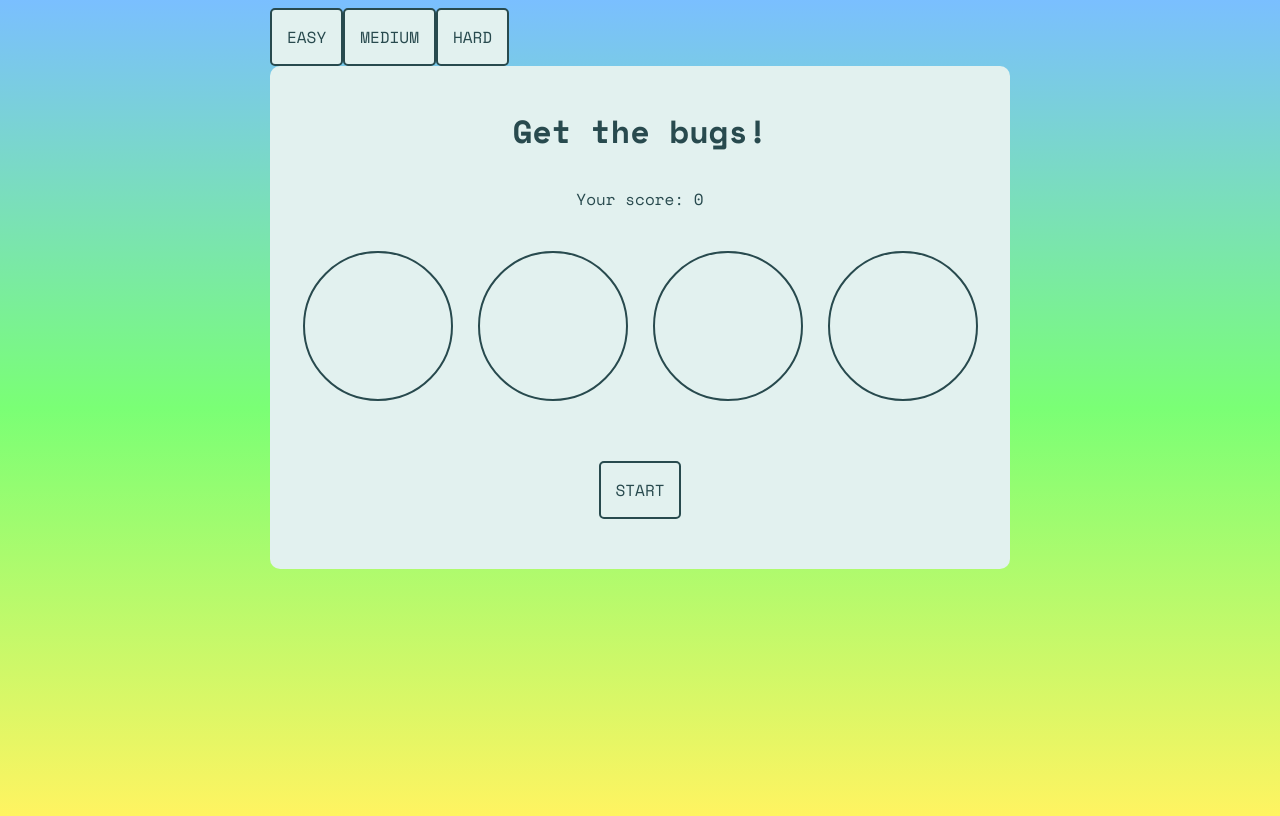
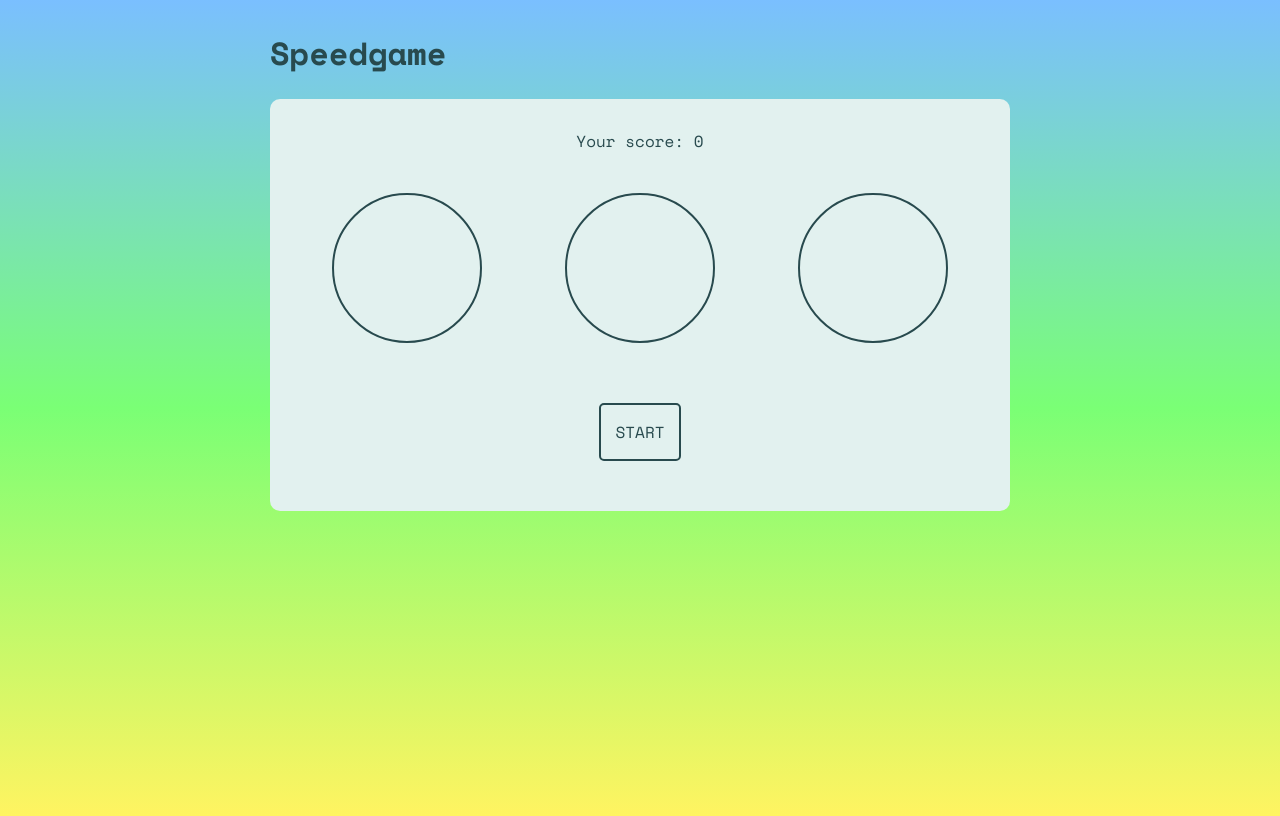
Before and after one commit to laurpe/speedgame-react, a React (Create React App) app: page / in a window 1280 px wide. Both pictures are taken after a click on the button "EASY". Built offline with nearby package versions, Linux system fonts and the light colour scheme.

Commit message:
base of difficulty setting

```diff
--- a/src/App.js
+++ b/src/App.js
@@ -9,7 +9,10 @@ import { Component } from "react";
 class App extends Component {
     state = {
         gameOn: false,
-        circles: [false, false, false, false],
+        difficultySet: false,
+        difficulty: "",
+        //circles empty array in beginning, handleDifficulty sets circles for start
+        circles: [],
         rounds: 0,
         pace: 1000,
         score: 0,
@@ -79,10 +82,25 @@ class App extends Component {
         console.log("handleDifficulty called, difficulty: ", difficulty);
         switch (difficulty) {
             case "easy":
+                this.setState({
+                    circles: [false, false, false],
+                    difficultySet: true,
+                    difficulty: "easy",
+                });
                 break;
             case "medium":
+                this.setState({
+                    circles: [false, false, false, false, false],
+                    difficultySet: true,
+                    difficulty: "medium",
+                });
                 break;
             case "hard":
+                this.setState({
+                    circles: [false, false, false, false, false, false, false],
+                    difficultySet: true,
+                    difficulty: "hard",
+                });
                 break;
             default:
                 break;
@@ -92,11 +110,15 @@ class App extends Component {
     render() {
         return (
             <div>
+                <header>
+                    <h1>Speedgame</h1>
+                </header>
+                {!this.state.difficultySet && (
                     <Difficulty handleClick={this.handleDifficulty} />
+                )}
+                {this.state.difficultySet && (
+                    <div>
                         <div className="container">
-                    <header>
-                        <h1>Get the bugs!</h1>
-                    </header>
                             <main>
                                 <Score score={this.state.score} />
                                 <div className="circles">
@@ -139,6 +161,8 @@ class App extends Component {
                             </div>
                         )}
                     </div>
+                )}
+            </div>
         );
     }
 }
```
Lines whose indentation alone changed are shown as unchanged.
